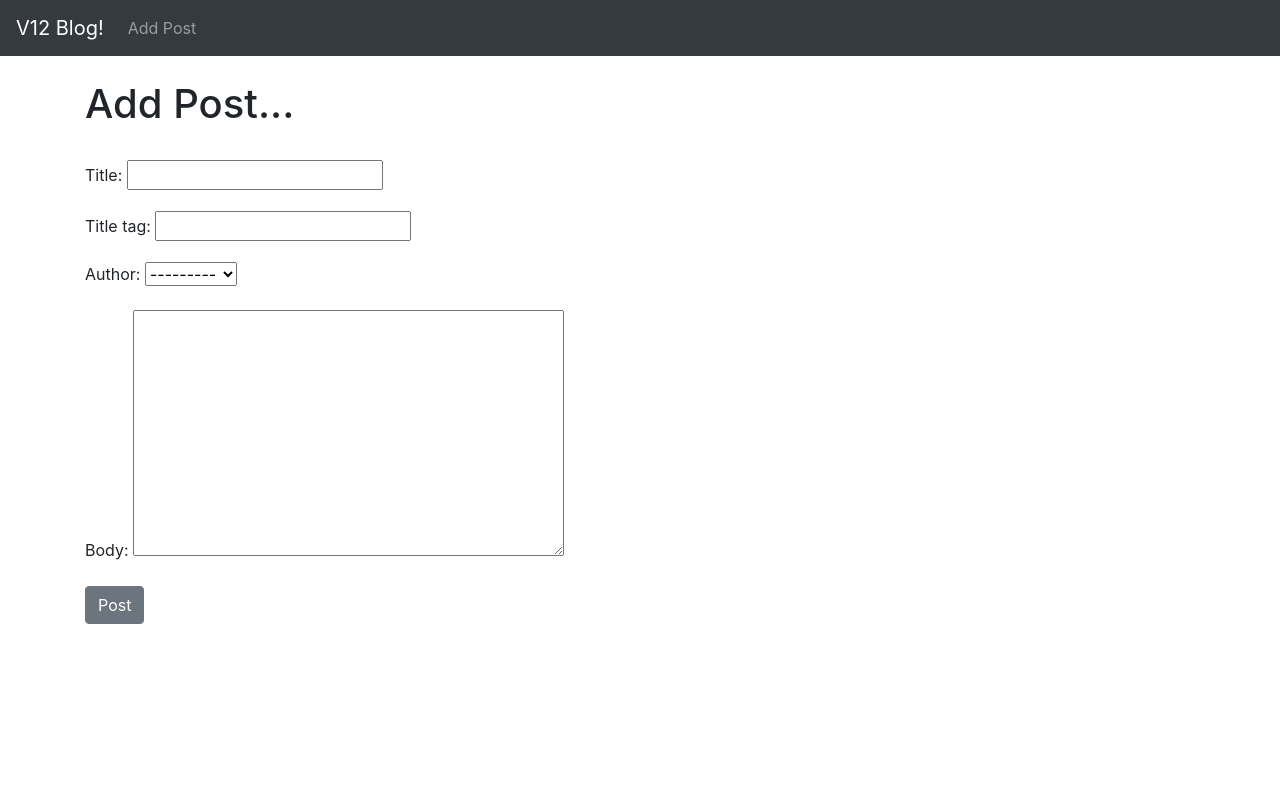
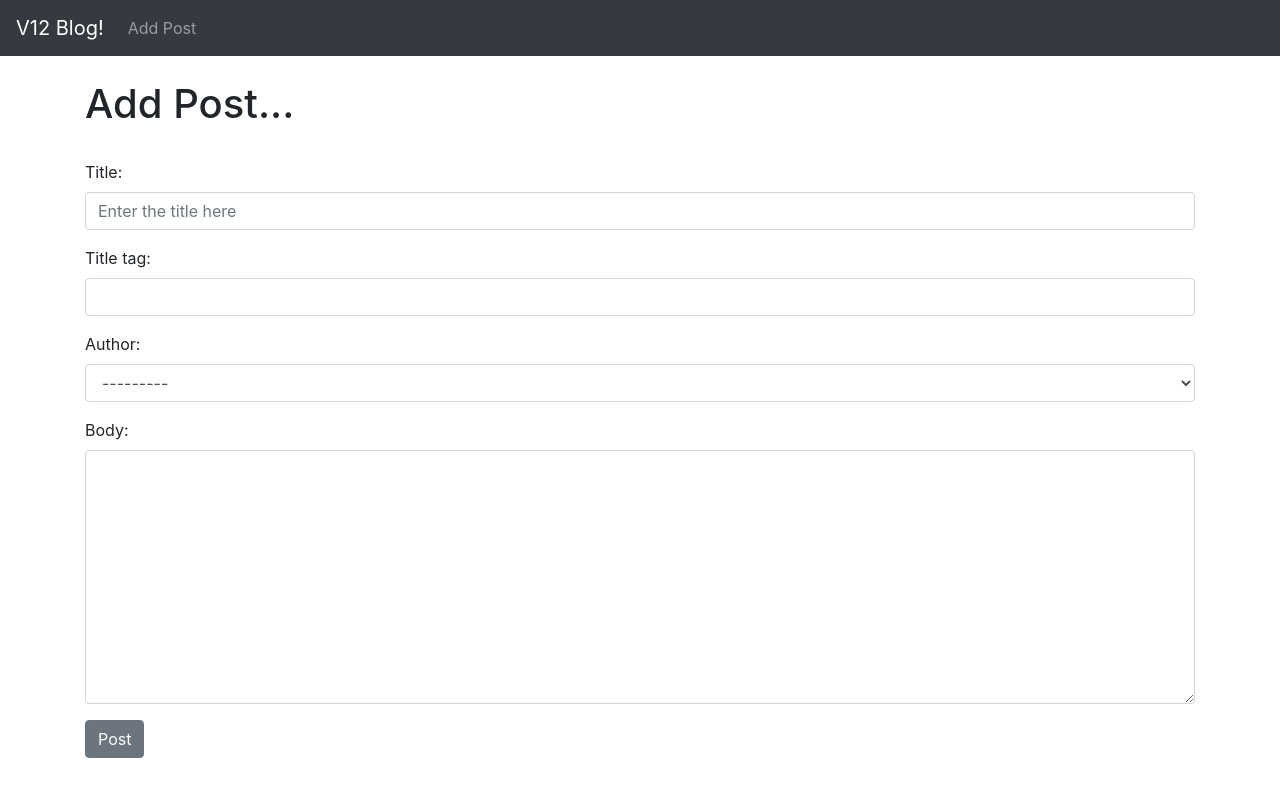
Before and after one commit to Sqatmah/Blog_python_project, a Django app: page /add_post/ in a window 1280 px wide. Run offline with Django 5.2, Linux system fonts and the light colour scheme; data comes from the database, SQL or seed files in the repository; both versions use the stored data as it was after the commit.

Commit message:
Add forms.py and PostForm class, edit AddPostView to use form, add placeholders for form inputs

```diff
--- /dev/null
+++ b/ablog/theblog/forms.py
@@ -0,0 +1,18 @@
+from django import forms
+from .models import Post
+
+
+class PostForm(forms.ModelForm):
+    class Meta:
+        model = Post
+        fields = ('title', 'title_tag', 'author', 'body')
+
+        widgets = {
+            'title': forms.TextInput(attrs={'class': 'form-control', 'placeholder':'Enter the title here'}),
+            'title_tag': forms.TextInput(attrs={'class': 'form-control'}),
+            'author': forms.Select(attrs={'class': 'form-control'}),
+            'body': forms.Textarea(attrs={'class': 'form-control'}),
+
+
+
+        }
--- a/ablog/theblog/templates/add_post.html
+++ b/ablog/theblog/templates/add_post.html
@@ -10,11 +10,14 @@
 
 <h1>Add Post... </h1>
 <br/>
+<div class="form-group">
+    <form method="Post">
+        {% csrf_token %}
+        {{ form.as_p }}
+        <button class="btn btn-secondary">Post</button>
+</div>
 
-<form method="Post">
-    {% csrf_token %}
-    {{ form.as_p }}
-    <button class="btn btn-secondary">Post</button>
+
 
 
 
--- a/ablog/theblog/views.py
+++ b/ablog/theblog/views.py
@@ -2,6 +2,7 @@ from django.shortcuts import render
 #this is the import for class based views
 from django.views.generic import ListView, DetailView, CreateView
 from .models import Post
+from .forms import PostForm
 
 # Create your views here.
 # this is basic view function
@@ -24,6 +25,7 @@ class ArticleDetailView(DetailView):
 
 class AddPostView(CreateView):
     model = Post
+    form_class=PostForm
     template_name = 'add_post.html'
-    fields = '__all__'
+    #fields = '__all__'
    # fields = ('title','body')
```
Also changed, not shown: ablog/db.sqlite3.
